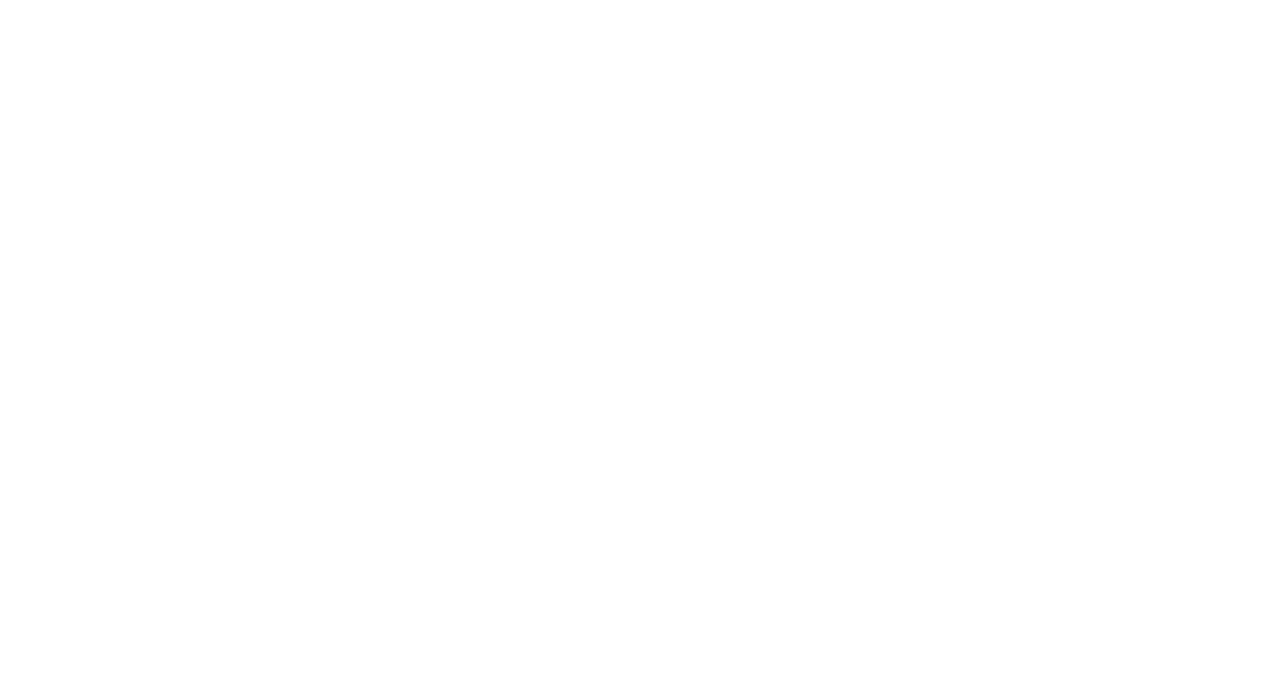
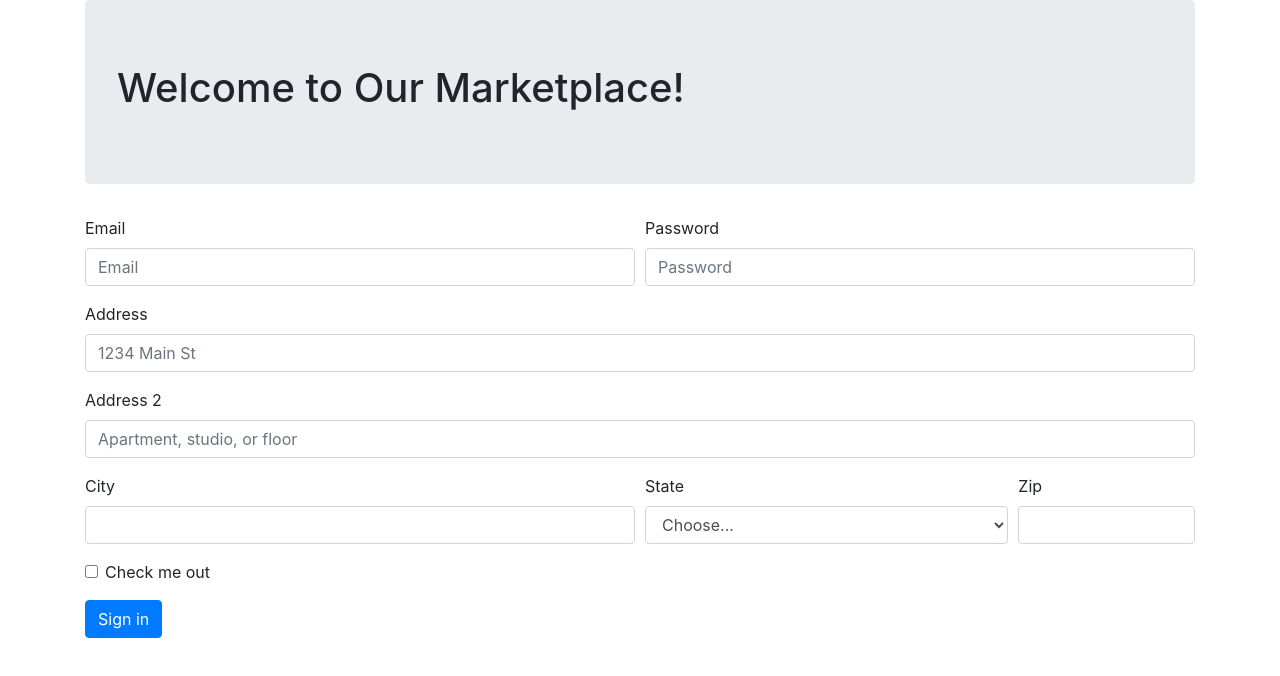
Before and after one commit to putman10/form-input, a plain HTML site: page index.html in a window 1280 px wide. Drawn offline with Linux system fonts and the light colour scheme.

Commit message:
add grid form from bootstrap (unstyled)

```diff
--- a/index.html
+++ b/index.html
@@ -10,5 +10,55 @@
   </head>
   <body>
     <div class="container">
+      <div class="jumbotron">
+        <h1>Welcome to Our Marketplace!</h1>
+      </div>
+      <form>
+        <div class="form-row">
+          <div class="form-group col-md-6">
+            <label for="inputEmail4">Email</label>
+            <input type="email" class="form-control" id="inputEmail4" placeholder="Email">
+          </div>
+          <div class="form-group col-md-6">
+            <label for="inputPassword4">Password</label>
+            <input type="password" class="form-control" id="inputPassword4" placeholder="Password">
+          </div>
+        </div>
+        <div class="form-group">
+          <label for="inputAddress">Address</label>
+          <input type="text" class="form-control" id="inputAddress" placeholder="1234 Main St">
+        </div>
+        <div class="form-group">
+          <label for="inputAddress2">Address 2</label>
+          <input type="text" class="form-control" id="inputAddress2" placeholder="Apartment, studio, or floor">
+        </div>
+        <div class="form-row">
+          <div class="form-group col-md-6">
+            <label for="inputCity">City</label>
+            <input type="text" class="form-control" id="inputCity">
+          </div>
+          <div class="form-group col-md-4">
+            <label for="inputState">State</label>
+            <select id="inputState" class="form-control">
+              <option selected>Choose...</option>
+              <option>...</option>
+            </select>
+          </div>
+          <div class="form-group col-md-2">
+            <label for="inputZip">Zip</label>
+            <input type="text" class="form-control" id="inputZip">
+          </div>
+        </div>
+        <div class="form-group">
+          <div class="form-check">
+            <input class="form-check-input" type="checkbox" id="gridCheck">
+            <label class="form-check-label" for="gridCheck">
+              Check me out
+            </label>
+          </div>
+        </div>
+        <button type="submit" class="btn btn-primary">Sign in</button>
+        </form>
+    </div>
   </body>
 </html>
```
